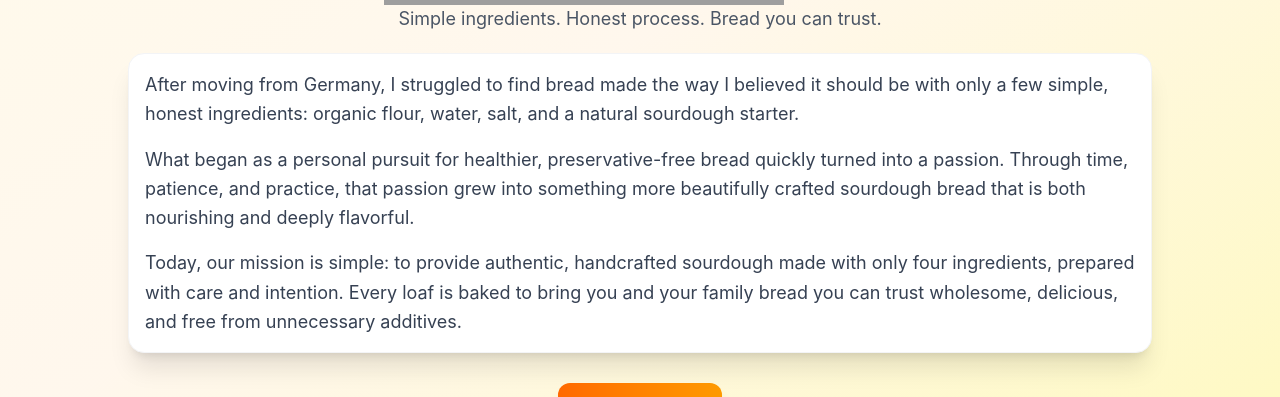
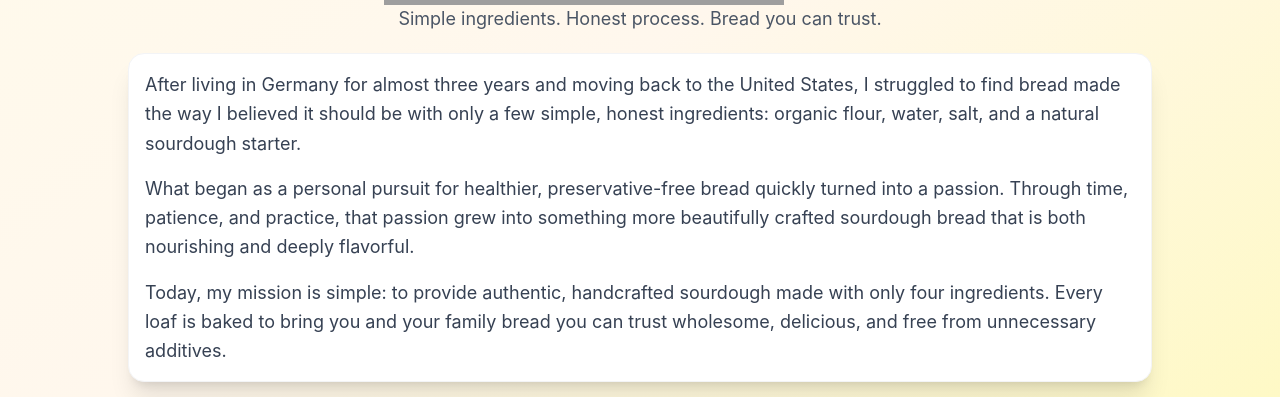
Before and after one commit to abhinavsharma3swf/SourDough, a React app in the folder frontend/: page / in a window 1280 px wide. Shown: the part 443-840 px from the top of the page. Built offline with nearby package versions, Linux system fonts and the light colour scheme; no server answers; grey boxes are pictures that could not be loaded; the HTML template or start-up script is replaced by a standard one.

Commit message:
Added admin functions

```diff
--- a/frontend/src/AdminDashboard.tsx
+++ b/frontend/src/AdminDashboard.tsx
@@ -55,6 +55,8 @@ export const AdminDashboard = () => {
         navigate("/");
     };
 
+    setTimeout(handleLogout, 600000);
+
     useEffect(() => {
         fetchOrders();
     }, []);
@@ -69,13 +71,15 @@ export const AdminDashboard = () => {
 
         const {data} = await supabase
             .from("orders")
-            .upsert([
-                {
-                    id: orderId,
-                    status: "Confirmed",
-                    updatedAt: new Date()
-                }
-            ])
+            .update({status: "Confirmed"})
+            .eq('id', orderId)
+            // .upsert([
+            //     {
+            //         id: orderId,
+            //         status: "Confirmed",
+            //         updated_at: new Date()
+            //     }
+            // ])
         console.log(data);
     }
 
@@ -153,7 +157,7 @@ export const AdminDashboard = () => {
                                         <select className="border-b px-4 py-3"
                                                 onChange={()=>updatedStatus(order.id)}>
                                             <option key={order.status} value={order.status}>{order.status}</option>
-                                            <option key={status[1].label} value={status[1].value}>{status[1].label}</option>
+                                            <option key={status[0].label} value={status[0].value}>{status[0].label}</option>
                                         </select>
                                     </td>
                                     <td className="border-b px-4 py-3">
--- a/frontend/src/App.tsx
+++ b/frontend/src/App.tsx
@@ -50,6 +50,8 @@ function App() {
         }
         navigate("/");
     };
+
+    setTimeout(handleLogout, 600000);
 
     return (
         <div>
--- a/frontend/src/InputForm.tsx
+++ b/frontend/src/InputForm.tsx
@@ -186,7 +186,7 @@ export const InputForm = ({session}: any) => {
                         </span>
 
                         <span className="block">
-                            If you have food allergies or dietary concerns, it is your responsibility to inquire about ingredients prior to purchase and consumption.
+                            If you have food allergies or dietary concerns, it is your responsibility to inquire about ingredients prior to consumption.
                         </span>
 
                         <span className="block">
--- a/frontend/src/OurStoryPage.tsx
+++ b/frontend/src/OurStoryPage.tsx
@@ -25,7 +25,7 @@ export const OurStoryPage = ({session} : any) => {
             <div className="max-w-5xl bg-white rounded-2xl shadow-xl p-4 border border-gray-100 leading-relaxed text-gray-700 text-lg">
 
                 <p className="mb-4">
-                    After moving from Germany, I struggled to find bread made the way I believed it should be with only a few simple, honest ingredients: organic flour, water, salt, and a natural sourdough starter.
+                    After living in Germany for almost three years and moving back to the United States, I struggled to find bread made the way I believed it should be with only a few simple, honest ingredients: organic flour, water, salt, and a natural sourdough starter.
                 </p>
 
                 <p className="mb-4">
@@ -33,7 +33,7 @@ export const OurStoryPage = ({session} : any) => {
                 </p>
 
                 <p>
-                    Today, our mission is simple: to provide authentic, handcrafted sourdough made with only four ingredients, prepared with care and intention. Every loaf is baked to bring you and your family bread you can trust wholesome, delicious, and free from unnecessary additives.
+                    Today, my mission is simple: to provide authentic, handcrafted sourdough made with only four ingredients. Every loaf is baked to bring you and your family bread you can trust wholesome, delicious, and free from unnecessary additives.
                 </p>
 
             </div>
```
